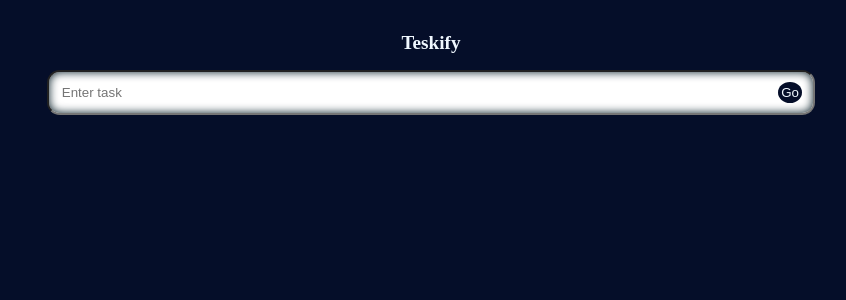
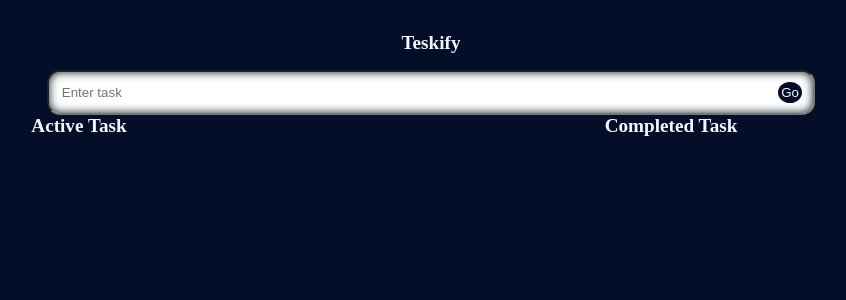
Before and after one commit to SHARKZTECH/react-ts-tdo, a React (Vite) app: page / in a window 1280 px wide. Shown: the top 300 px of the page, without its empty margins (209-1055 px from the left). Built offline with nearby package versions, Linux system fonts and the light colour scheme.

Commit message:
Complete drag

```diff
--- a/src/App.css
+++ b/src/App.css
@@ -46,16 +46,28 @@
 }
 
 
+.todolist_container{
+    display: flex;
+    width: 100%;
+    gap: 1rem;
+}
+.active{
+    width: 45%;
+}
+.complete{
+    width: 45%;
+}
+
+
 .todo_item_container{
-    margin-top: .5rem;
     background-color: #094557;
     padding: .5rem;
     border-radius: .3rem;
     display: flex;
     justify-content: space-between;
     align-items: center;
-    width: 60%;
-    margin-left: 20%;
+    width: 100%;
+    margin: .5rem 2rem;
 }
 .comp{
     text-decoration: line-through;
--- a/src/App.tsx
+++ b/src/App.tsx
@@ -13,6 +13,8 @@ import { Todo } from './components/Todo';
 const App: React.FC=()=> {
   const [todo,setTodo]=useState<string>('');
   const [todos,setTodos]=useState<Array<Todo>>([]);
+  const [CompletedTodos, setCompletedTodos] = useState<Array<Todo>>([]);
+
 
 
   const handleAdd=(e:React.FormEvent)=>{
@@ -29,14 +31,41 @@ const App: React.FC=()=> {
 
     if (!destination) return;
 
-    let items=todos;
+    //Reorder
+    // let items=todos;
 
-    const [reorderedItem] = items.splice(result.source.index, 1);
-    items.splice(destination.index, 0, reorderedItem);
+    // const [reorderedItem] = items.splice(result.source.index, 1);
+    // items.splice(destination.index, 0, reorderedItem);
+
     // setTodos(items);
+    if (
+      destination.droppableId === source.droppableId &&
+      destination.index === source.index
+      ) {
+        return;
+      }
 
-    // console.log(items)
-    setTodos(items);
+
+    let add;
+    let active = todos;
+    let complete=CompletedTodos;
+    //source logic
+    if(source.droppableId == "TodoList"){
+      add=active[source.index];
+      active.splice(source.index,1);
+    }else{
+      add=complete[source.index];
+      complete.splice(source.index,1);
+    }
+    //Destination Logic
+    if(destination.droppableId == "TodoList"){
+     active.splice(destination.index,0,add);
+    }else{
+     complete.splice(destination.index,0,add);
+    }
+
+    setTodos(active);
+    setCompletedTodos(complete);
 
   }
   return (
@@ -45,7 +74,7 @@ const App: React.FC=()=> {
       <span className='heading'>Teskify</span>
       <div>
         <InputField todo={todo} setTodo={setTodo} handleAdd={handleAdd}/>
-        <TodoList todos={todos} setTodos={setTodos}/>
+        <TodoList todos={todos} setTodos={setTodos} CompletedTodos={CompletedTodos} setCompletedTodos={setCompletedTodos} />
       </div>
       </DragDropContext>
     </div>
--- a/src/components/TodoItem.tsx
+++ b/src/components/TodoItem.tsx
@@ -1,4 +1,4 @@
-import React,{useState} from 'react'
+import React,{useEffect, useState} from 'react'
 import {MdCheck, MdDelete, MdEdit} from "react-icons/md"
 import { Todo } from './Todo';
 
@@ -10,7 +10,9 @@ type Props={
 
 const TodoItem:React.FC<Props> = ({todo,todos,setTodos}) => {
     const [edit,setEdit]=useState<boolean>(false);
-    const [text,setText]=useState<string>(todo.todo);
+    const [text,setText]=useState<string>("");
+
+    useEffect(()=>{setText(todo.todo)},[todo])
 
     const handleEdit=(id:number)=>{
         setEdit(!edit);
--- a/src/components/TodoList.tsx
+++ b/src/components/TodoList.tsx
@@ -5,18 +5,42 @@ import TodoItem from './TodoItem';
 
 type Props={
     todos:Array<Todo>,
-    setTodos:React.Dispatch<React.SetStateAction<Todo[]>>
+    setTodos:React.Dispatch<React.SetStateAction<Todo[]>>,
+    CompletedTodos:Array<Todo>,
+    setCompletedTodos:React.Dispatch<React.SetStateAction<Todo[]>>
 }
 
-const TodoList:React.FC<Props> = ({todos,setTodos}) => {
+const TodoList:React.FC<Props> = ({todos,setTodos,CompletedTodos,setCompletedTodos}) => {
 
 
   return (
-    <div>
-        <Droppable droppableId={todos?.toString()}>
+    <div className='todolist_container'>
+        <Droppable droppableId="TodoList">
           {(provided=>(
-             <div {...provided.droppableProps} ref={provided.innerRef}>
+             <div
+             className='active'
+             {...provided.droppableProps} ref={provided.innerRef}>
+              <span className='heading'>Active Task</span>
             {todos.map((todo,idx)=>(
+                <Draggable draggableId={todo?.id.toString()} index={idx} key={idx}>
+                  {provided=>(
+                    <div ref={provided.innerRef} {...provided.draggableProps} {...provided.dragHandleProps}>
+                       <TodoItem todo={todo} todos={todos} setTodos={setTodos} />
+                    </div>
+                  )}
+                </Draggable>
+            ))}
+            {provided.placeholder}
+            </div>
+          ))}
+        </Droppable>
+        <Droppable droppableId="CompletedTodos">
+          {(provided=>(
+             <div
+             className='complete'
+             {...provided.droppableProps} ref={provided.innerRef}>
+            <span className='heading'>Completed Task</span>
+            {CompletedTodos.map((todo,idx)=>(
                 <Draggable draggableId={todo?.id.toString()} index={idx} key={idx}>
                   {provided=>(
                     <div ref={provided.innerRef} {...provided.draggableProps} {...provided.dragHandleProps}>
--- a/src/main.tsx
+++ b/src/main.tsx
@@ -4,7 +4,5 @@ import App from './App'
 import './index.css'
 
 ReactDOM.createRoot(document.getElementById('root') as HTMLElement).render(
-  <React.StrictMode>
-    <App />
-  </React.StrictMode>,
+    <App />,
 )
```
Also changed, not shown: vite.config.ts.timestamp-1678978693787.mjs (added, +17 -0 lines).
